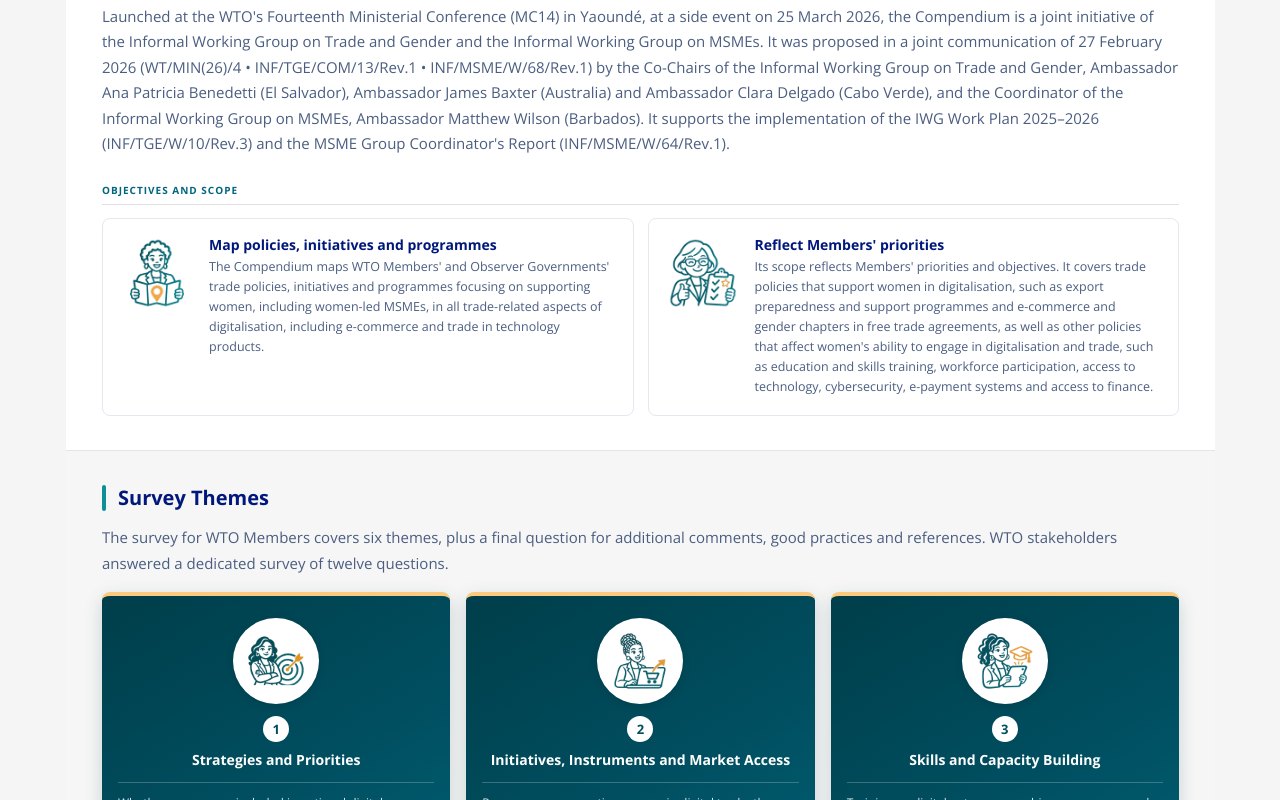
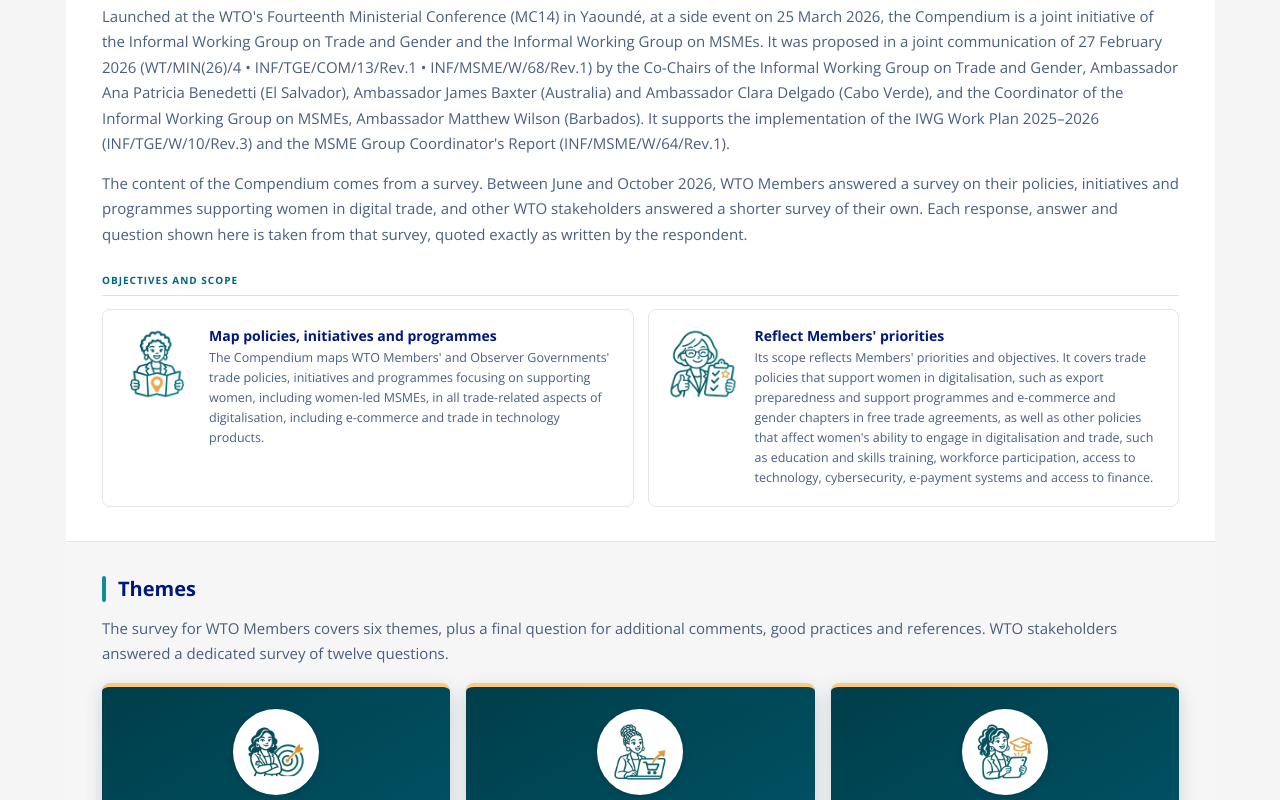
Before and after one commit to trade-gender-tech/digitalisation-compendium, a plain HTML site: page index.html in a window 1280 px wide. Shown: the part 705-1505 px from the top of the page. Drawn offline with Linux system fonts and the light colour scheme.

Commit message:
Intro explains the content comes from a survey; Themes heading; drop SheTrades from search hint
Co-Authored-By: Claude Opus 5.5 <noreply@anthropic.com>

```diff
--- a/index.html
+++ b/index.html
@@ -415,6 +415,7 @@ mark { padding: 0 1px; background: #ffe08a; }
   <section class="cs-section">
     <div class="cs-head"><div class="cs-bar"></div><h2>About the Compendium</h2></div>
     <p class="cs-lead">Launched at the WTO's Fourteenth Ministerial Conference (MC14) in Yaoundé, at a side event on 25 March 2026, the Compendium is a joint initiative of the Informal Working Group on Trade and Gender and the Informal Working Group on MSMEs. It was proposed in a joint communication of 27 February 2026 (WT/MIN(26)/4 &bull; INF/TGE/COM/13/Rev.1 &bull; INF/MSME/W/68/Rev.1) by the Co-Chairs of the Informal Working Group on Trade and Gender, Ambassador Ana Patricia Benedetti (El Salvador), Ambassador James Baxter (Australia) and Ambassador Clara Delgado (Cabo Verde), and the Coordinator of the Informal Working Group on MSMEs, Ambassador Matthew Wilson (Barbados). It supports the implementation of the IWG Work Plan 2025&ndash;2026 (INF/TGE/W/10/Rev.3) and the MSME Group Coordinator's Report (INF/MSME/W/64/Rev.1).</p>
+    <p class="cs-lead">The content of the Compendium comes from a survey. Between June and October 2026, WTO Members answered a survey on their policies, initiatives and programmes supporting women in digital trade, and other WTO stakeholders answered a shorter survey of their own. Each response, answer and question shown here is taken from that survey, quoted exactly as written by the respondent.</p>
 
     <span class="cs-sub">Objectives and Scope</span>
     <div class="obj-grid">
@@ -427,9 +428,9 @@ mark { padding: 0 1px; background: #ffe08a; }
     </div>
   </section>
 
-  <!-- SURVEY THEMES (always shown; question ranges computed from the data but not displayed) -->
+  <!-- THEMES (always shown; question ranges computed from the data but not displayed) -->
   <section class="cs-section cs-alt">
-    <div class="cs-head"><div class="cs-bar"></div><h2>Survey Themes</h2></div>
+    <div class="cs-head"><div class="cs-bar"></div><h2>Themes</h2></div>
     <p class="cs-lead">The survey for WTO Members covers six themes, plus a final question for additional comments, good practices and references. WTO stakeholders answered a dedicated survey of twelve questions.</p>
     <div class="cs-pillars">
       <div class="cs-pillar"><div class="cs-pillar-imgwrap"><img src="images/pillar-1.png" alt=""></div><div class="cs-pillar-top"><span class="cs-pillar-n">1</span><span class="cs-pillar-text">Strategies and Priorities</span></div><div class="cs-pillar-desc">Whether women are included in national digital strategies, the dimensions of digitalisation that most influence their participation, the sectors offering the greatest opportunities and challenges, and Members' priority objectives and actions.</div></div>
@@ -467,7 +468,7 @@ mark { padding: 0 1px; background: #ffe08a; }
       <div class="filter-panel" id="db-ui">
         <h2>Search &amp; Filter</h2>
         <div class="search-row">
-          <input type="text" id="keywordInput" placeholder="Search all answers and explanations, e.g. e-commerce, SheTrades, cybersecurity…" aria-label="Search the compendium">
+          <input type="text" id="keywordInput" placeholder="Search all answers and explanations, e.g. e-commerce, cybersecurity…" aria-label="Search the compendium">
           <button class="search-icon-btn" type="button" aria-label="Search"><svg viewBox="0 0 24 24" fill="none" stroke="#fff" stroke-width="2.5"><circle cx="11" cy="11" r="7"/><line x1="16.5" y1="16.5" x2="21" y2="21"/></svg></button>
         </div>
         <div class="filter-grid">
```
Also changed, not shown: 1 other file.
